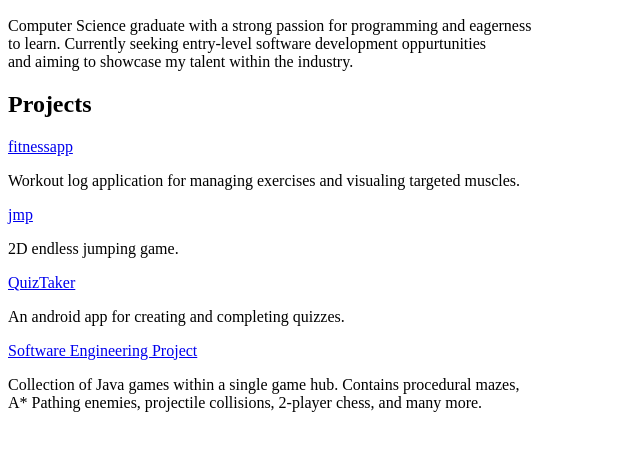
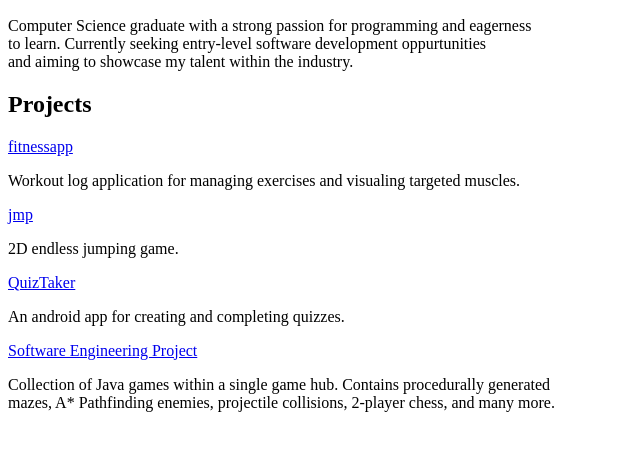
Before and after one commit to Kurt-Tito/kurt-tito.github.io, a plain HTML site: page index.html in a window 1280 px wide. Shown: the part 110-560 px from the top of the page, without its empty margins (0-640 px from the left). Drawn offline with Linux system fonts and the light colour scheme.

Commit message:
revised and edit

```diff
--- a/index.html
+++ b/index.html
@@ -18,7 +18,7 @@
         <a href="https://github.com/zlatkovtv/453-QuizTaker">QuizTaker</a>
         <p>An android app for creating and completing quizzes.</p>
         <a href="https://github.com/Kurt-Tito/CECS-491A-Birdstufz">Software Engineering Project</a>
-        <p>Collection of Java games within a single game hub. Contains procedural mazes,<br>
-        A* Pathing enemies, projectile collisions, 2-player chess, and many more.</p>
+        <p>Collection of Java games within a single game hub. Contains procedurally generated <br>
+        mazes, A* Pathfinding enemies, projectile collisions, 2-player chess, and many more.</p>
     </body>
 </html>
```
